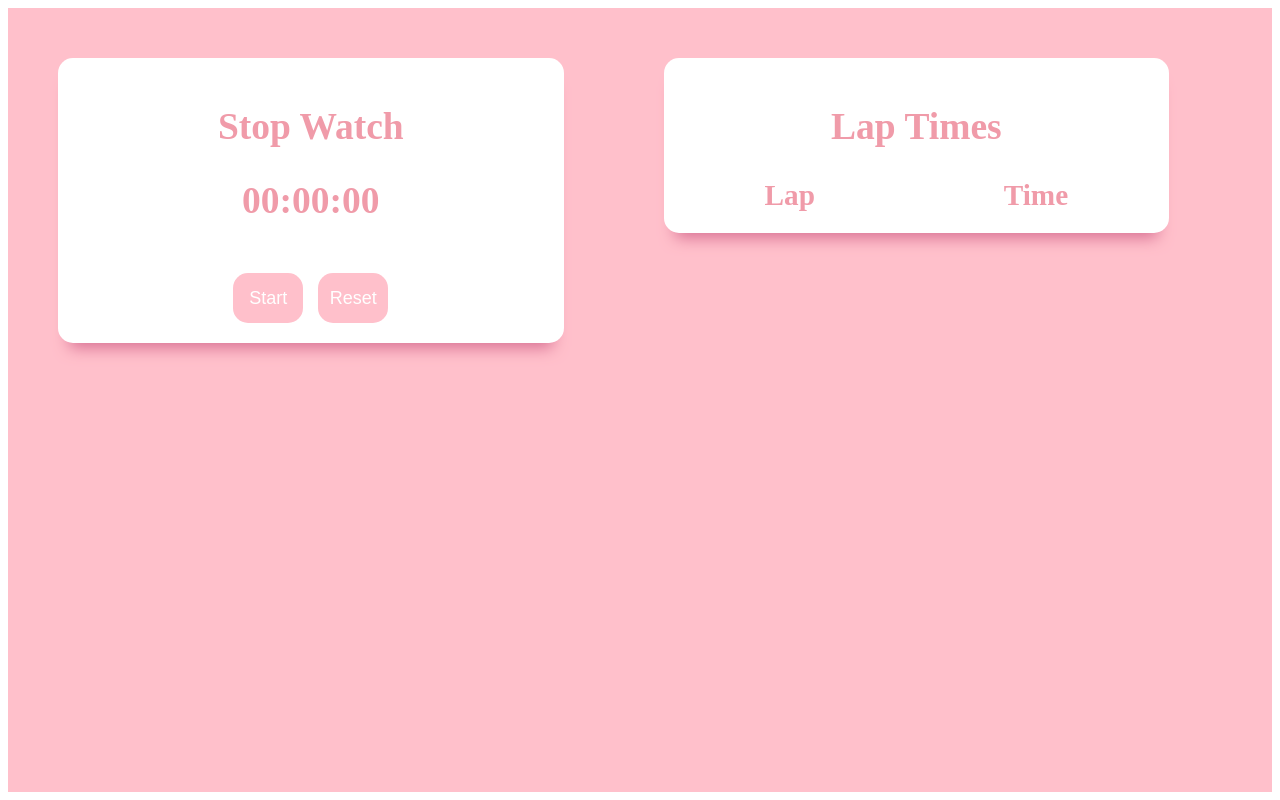
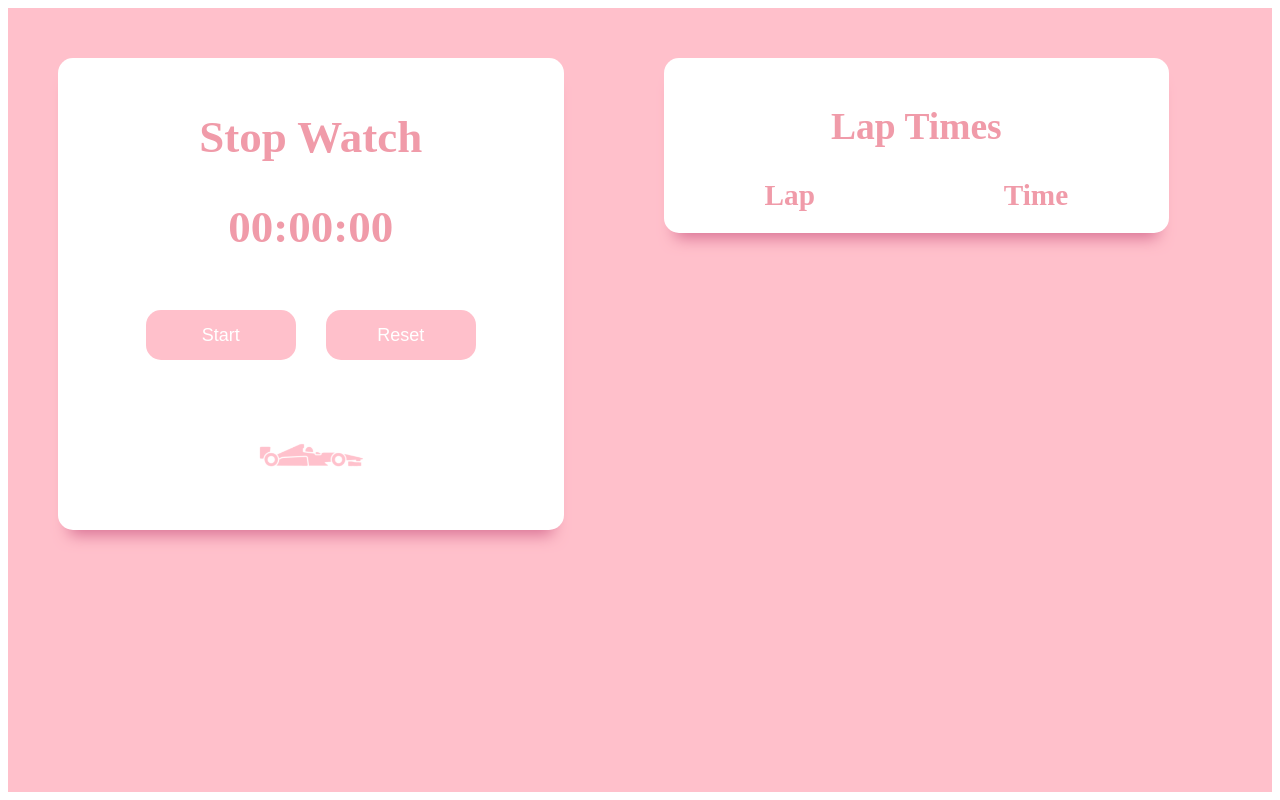
Before and after one commit to Shopify/eng-intern-assessment-react, a React app: page / in a window 1280 px wide. Built offline with nearby package versions, Linux system fonts and the light colour scheme.

Commit message:
Car animation

```diff
--- a/src/StopWatch.tsx
+++ b/src/StopWatch.tsx
@@ -6,6 +6,8 @@ import RunningContext from "./Context/RunningContext";
 import TimeContext from "./Context/TimeContext";
 // Styles
 import "./Styles/StopWatch.css";
+// @ts-ignore
+import carImage from "./images/car1.png";
 
 export default function StopWatch() {
   const { time, setTime } = useContext(TimeContext);
@@ -28,6 +30,13 @@ export default function StopWatch() {
         <h1>Stop Watch</h1>
         <h1>{formatTime(time)}</h1>
         <StopWatchButton />
+        <div className="carMovement">
+          <img
+            src={carImage}
+            alt="img"
+            className={running ? "carMove" : "car"}
+          />
+        </div>
       </div>
       <div className="lapContainer">
         <h1>Lap Times</h1>
--- a/src/Styles/StopWatch.css
+++ b/src/Styles/StopWatch.css
@@ -13,7 +13,7 @@
   float: left;
   height: fit-content;
   text-align: center;
-  font-size: 25px;
+  font-size: 30px;
   color: rgb(240, 155, 169);
   background-color: white;
   width: 40%;
@@ -36,6 +36,52 @@
   box-shadow: 0 1rem 1rem -0.7rem #d87093;
 }
 
+.carMovement {
+  margin: 0px;
+  padding: 0px;
+  overflow: hidden;
+  font-size: 40px;
+  height: 150px;
+}
+
+.carMovement > .car {
+  object-fit: contain;
+  max-width: 100%;
+  max-height: 100%;
+  position: relative;
+  display: inline-block;
+}
+
+.carMovement > .carMove {
+  object-fit: contain;
+  max-width: 100%;
+  max-height: 100%;
+  position: relative;
+  display: inline-block;
+  animation: linear infinite;
+  animation-name: run;
+  animation-duration: 10s;
+}
+
+@keyframes run {
+  0% {
+    transform: rotateY(0deg);
+    left: -100%;
+  }
+  50% {
+    transform: rotateY(0deg);
+    left: 100%;
+  }
+  51% {
+    transform: rotateY(180deg);
+    left: 100%;
+  }
+  100% {
+    transform: rotateY(180deg);
+    left: -100%;
+  }
+}
+
 @media (max-width: 1050px) {
   .timerContainer,
   .lapContainer {
--- a/src/Styles/StopWatchButtons.css
+++ b/src/Styles/StopWatchButtons.css
@@ -5,7 +5,7 @@
   color: white;
   font-size: 18px;
   background-color: pink;
-  width: 70px;
+  width: 150px;
   height: 50px;
   border: none;
   border-radius: 15px;
@@ -13,5 +13,5 @@
 }
 
 .restartLap {
-  margin-left: 15px;
+  margin-left: 30px;
 }
```
Also changed, not shown: src/images/car1.png (added).
